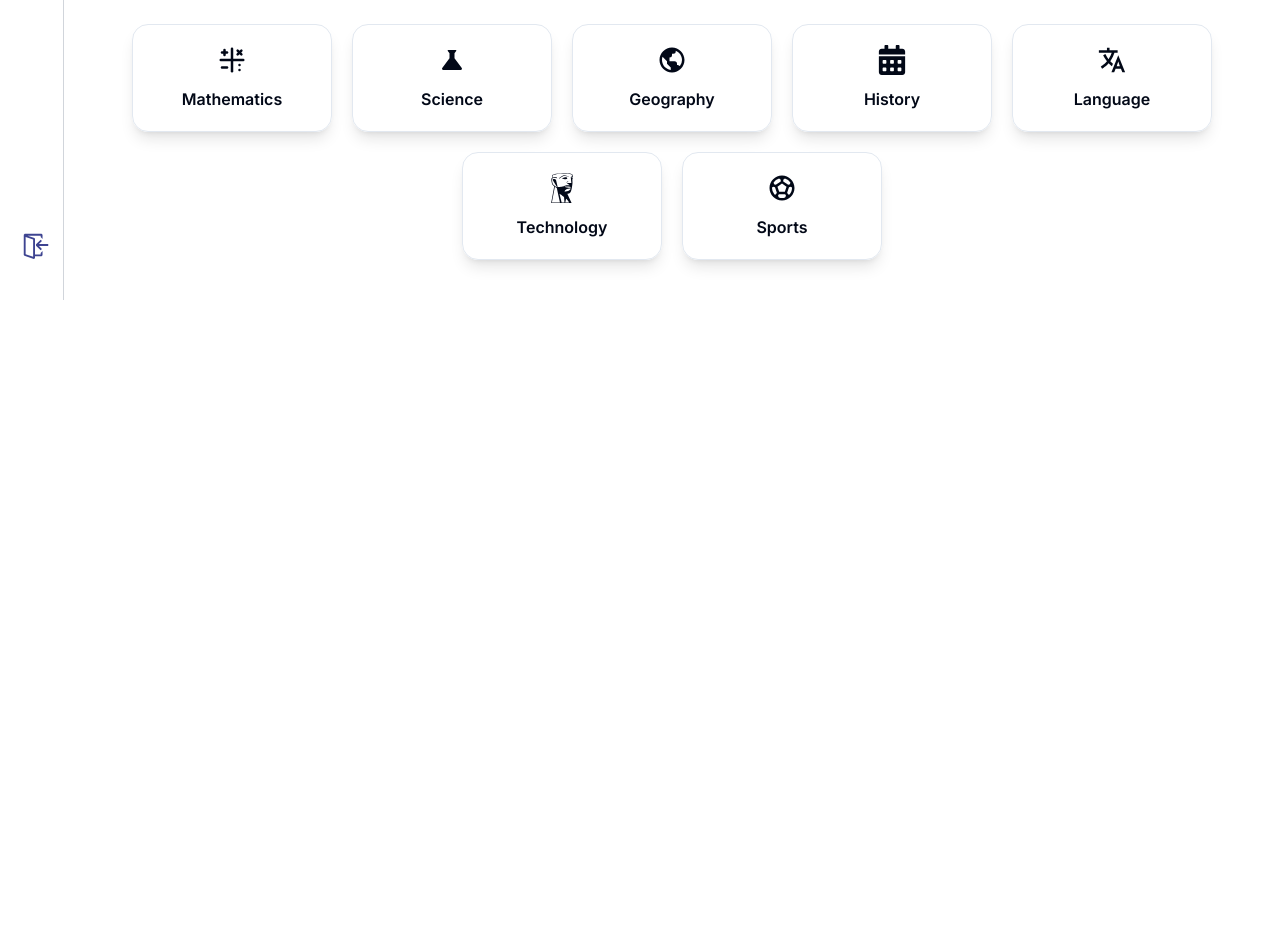
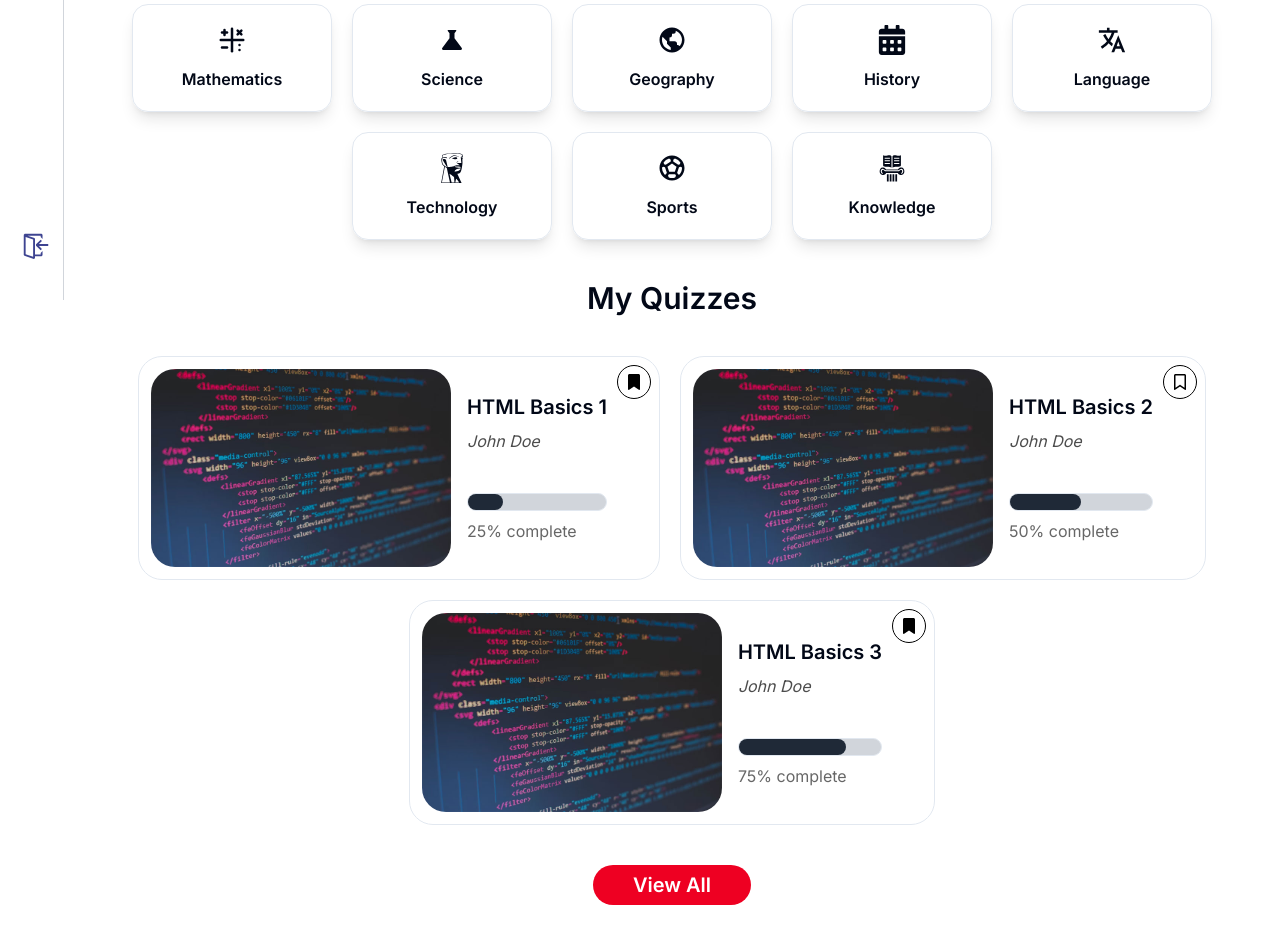
Before and after one commit to DevAdeelAhmad/quiz-app, a Next.js app: page / in a window 1280 px wide. Shown: the part 500-1425 px from the top of the page. Before the commit the page ends 800 px from the top, so only its background shows below. Built offline with nearby package versions, Linux system fonts and the light colour scheme; no server answers.

Commit message:
Working on Create Quiz + All Categories

```diff
--- a/next.config.mjs
+++ b/next.config.mjs
@@ -1,4 +1,15 @@
 /** @type {import('next').NextConfig} */
-const nextConfig = {};
+const nextConfig = {
+    images: {
+        remotePatterns: [
+            {
+                protocol: 'https',
+                hostname: 'firebasestorage.googleapis.com',
+                port: '',
+                pathname: '**',
+            },
+        ],
+    },
+};
 
 export default nextConfig;
--- a/src/app/page.tsx
+++ b/src/app/page.tsx
@@ -1,6 +1,7 @@
 "use client"
 import Sidebar from "@/components/commons/Sidebar";
 import FeaturedQuizzes from "@/components/homepage/FeaturedQuizzes";
+import MyQuizzes from "@/components/homepage/MyQuizzes";
 import QuizCategories from "@/components/homepage/QuizCategories";
 import { UserAuth } from "@/context/AuthContext";
 import { useEffect, useState } from "react";
@@ -22,6 +23,7 @@ export default function Home() {
       <div className="flex flex-col min-h-screen w-full items-center">
         <FeaturedQuizzes />
         <QuizCategories />
+        <MyQuizzes />
       </div>
     </main >
   );
--- a/src/app/results/page.tsx
+++ b/src/app/results/page.tsx
@@ -1,8 +1,14 @@
+import Sidebar from '@/components/commons/Sidebar'
 import React from 'react'
 
 const ResultsPage = () => {
     return (
-        <main className='flex items-center justify-center min-h-screen w-full'>Results Page</main>
+        <main className='flex min-h-screen w-full'>
+            <Sidebar />
+            <div className='flex items-center justify-center w-full'>
+                <h1 className='text-2xl lg:text-3xl font-semibold'>Results Page</h1>
+            </div>
+        </main>
     )
 }
 
--- a/src/app/search/page.tsx
+++ b/src/app/search/page.tsx
@@ -1,8 +1,14 @@
+import Sidebar from '@/components/commons/Sidebar'
 import React from 'react'
 
 const SearchPage = () => {
     return (
-        <main className='flex items-center justify-center min-h-screen w-full'>SearchPage</main>
+        <main className='flex min-h-screen w-full'>
+            <Sidebar />
+            <div className='flex items-center justify-center w-full'>
+                <h1 className='text-2xl lg:text-3xl font-semibold'>Search Page</h1>
+            </div>
+        </main>
     )
 }
 
--- a/src/app/stats/page.tsx
+++ b/src/app/stats/page.tsx
@@ -1,8 +1,14 @@
+import Sidebar from '@/components/commons/Sidebar'
 import React from 'react'
 
 const StatisticsPage = () => {
     return (
-        <main className='flex items-center justify-center min-h-screen w-full'>StatisticsPage</main>
+        <main className='flex min-h-screen w-full'>
+            <Sidebar />
+            <div className='flex items-center justify-center w-full'>
+                <h1 className='text-2xl lg:text-3xl font-semibold'>Stats Page</h1>
+            </div>
+        </main>
     )
 }
 
--- a/src/components/homepage/MyQuizzes.tsx
+++ b/src/components/homepage/MyQuizzes.tsx
@@ -1,12 +1,43 @@
+import Image from 'next/image'
 import React from 'react'
+import SingleMyQuiz from './SingleMyQuiz'
+import { Button } from '../ui/button'
+
+const data = [
+    {
+        creatorName: "John Doe",
+        quizName: "HTML Basics 1",
+        percentage: 25,
+        quizImageUrl: "/assets/quiz-img-temp.jpg",
+        isFavorite: true
+    },
+    {
+        creatorName: "John Doe",
+        quizName: "HTML Basics 2",
+        percentage: 50,
+        quizImageUrl: "/assets/quiz-img-temp.jpg",
+        isFavorite: false
+    },
+    {
+        creatorName: "John Doe",
+        quizName: "HTML Basics 3",
+        percentage: 75,
+        quizImageUrl: "/assets/quiz-img-temp.jpg",
+        isFavorite: true
+    }
+]
 
 const MyQuizzes = () => {
     return (
-        <section className='flex flex-col gap-10 py-10 items-center'>
+        <section className='flex flex-col gap-10 py-5 items-center'>
             <h1 className='text-3xl font-semibold'>My Quizzes</h1>
-            <div className="flex gap-5 flex-wrap items-center justify-center w-full">
-
+            <div className="flex gap-5 flex-wrap items-center justify-center w-full px-2">
+                {data.map((quiz, index) => (
+                    <SingleMyQuiz key={index} creatorName={quiz.creatorName} quizName={quiz.quizName}
+                        percentage={quiz.percentage} isFavorite={quiz.isFavorite} quizImageUrl={quiz.quizImageUrl} />
+                ))}
             </div>
+            <Button className='bg-[#ee0022] hover:bg-[#ee0022]/60 text-white font-semibold text-xl px-10 rounded-3xl'>View All</Button>
         </section>
     )
 }
--- a/src/components/homepage/QuizCategories.tsx
+++ b/src/components/homepage/QuizCategories.tsx
@@ -6,6 +6,7 @@ import { FaCalendarAlt } from "react-icons/fa";
 import { IoLanguageSharp } from "react-icons/io5";
 import { SiKingstontechnology } from "react-icons/si";
 import { MdOutlineSportsSoccer } from "react-icons/md";
+import { GiClassicalKnowledge } from "react-icons/gi";
 import Link from 'next/link';
 const QuizCategories = () => {
 
@@ -45,13 +46,18 @@ const QuizCategories = () => {
             CategoryIcon: MdOutlineSportsSoccer,
             categoryLink: "/category/sports",
         },
+        {
+            categoryName: "Knowledge",
+            CategoryIcon: GiClassicalKnowledge,
+            categoryLink: "/category/generalKnowledge",
+        },
     ]
     return (
-        <section className='flex flex-col gap-10 py-10 items-center'>
+        <section className='flex flex-col gap-10 py-5 items-center'>
             <h1 className='text-2xl lg:text-3xl font-semibold'>Quiz Categories</h1>
             <div className="flex gap-5 flex-wrap items-center justify-center w-full">
                 {data.map((category, index) => (
-                    <Link className='flex flex-col gap-3 items-center justify-center w-[150px] min-[450px]:!w-[200px] px-10 py-5 rounded-2xl border hover:bg-first hover:text-white transition-all duration-300 shadow-lg'
+                    <Link className='flex flex-col gap-3 items-center justify-center w-[150px] min-[450px]:!w-[200px] px-10 py-5 rounded-2xl border hover:bg-third hover:text-white transition-all duration-300 shadow-lg'
                         key={index} href={category.categoryLink}>
                         <category.CategoryIcon size={30} />
                         <span className='font-semibold text-base'>{category.categoryName}</span>
--- /dev/null
+++ b/src/components/homepage/SingleMyQuiz.tsx
@@ -0,0 +1,39 @@
+import Image from 'next/image';
+import { MdAccessTimeFilled, MdOutlineStarPurple500 } from "react-icons/md";
+import { Button } from '../ui/button';
+import { FaBookmark, FaRegBookmark } from "react-icons/fa6";
+import { useState } from 'react';
+interface SingleFeaturedQuizProps {
+    creatorName: string,
+    quizName: string,
+    percentage?: number,
+    quizImageUrl: string,
+    isFavorite: boolean
+}
+
+const SingleMyQuiz = ({ creatorName, quizName, percentage, quizImageUrl, isFavorite }: SingleFeaturedQuizProps) => {
+    const [isFavor, setIsFavor] = useState(isFavorite);
+    const possible = "!w-[0%] !w-[25%] !w-[50%] !w-[75%] !w-[100%]"
+    return (
+        <div className='flex flex-col sm:flex-row gap-4 rounded-3xl border hover:shadow-lg p-3 cursor-pointer relative'>
+            <Image className='rounded-3xl' src={quizImageUrl} width={300} height={300} alt='Quiz Image' />
+            <div onClick={() => setIsFavor(!isFavor)} className='border-black border bg-white p-2 rounded-full duration-300 transition-all absolute top-2 right-2 cursor-pointer'>
+                {isFavor ? <FaBookmark className=' text-black' /> : <FaRegBookmark className=' text-black' />}
+            </div>
+            <div className="flex flex-col justify-evenly gap-4 pr-10">
+                <div className="flex flex-col gap-2">
+                    <span className='font-semibold text-xl'>{quizName}</span>
+                    <span className='text-black/70 text-base italic'>{creatorName}</span>
+                </div>
+                <div className="flex flex-col gap-2 w-full">
+                    <div className={`w-full border bg-gray-300 rounded-xl flex items-center justify-start`}>
+                        <div className={`!w-[${percentage}%] p-2 bg-gray-800 rounded-xl`}></div>
+                    </div>
+                    <span className='text-black/60 text-base'>{percentage}% complete</span>
+                </div>
+            </div>
+        </div >
+    )
+}
+
+export default SingleMyQuiz
--- a/src/lib/firebase.ts
+++ b/src/lib/firebase.ts
@@ -1,5 +1,7 @@
 import { initializeApp, getApp, getApps } from "firebase/app";
 import { getAuth } from "firebase/auth";
+import { getDatabase } from "firebase/database";
+
 const firebaseConfig = {
   apiKey: "AIzaSyBIEvyizyyY46yhWg9UUJweqNM37Nv3JfI",
   authDomain: "quiz-nextjs-6cf08.firebaseapp.com",
@@ -8,7 +10,9 @@ const firebaseConfig = {
   messagingSenderId: "71412361004",
   appId: "1:71412361004:web:91c0d363126220a83b2e89",
   measurementId: "G-TY8J089JTP",
+  databaseUrl: "https://quiz-nextjs-6cf08-default-rtdb.firebaseio.com/",
 };
 
 export const app = getApps().length ? getApp() : initializeApp(firebaseConfig);
 export const auth = getAuth(app);
+export const database = getDatabase(app);
--- /dev/null
+++ b/src/lib/getCategories.ts
@@ -0,0 +1,31 @@
+import { database } from "@/lib/firebase";
+import { ref, get } from "firebase/database";
+
+interface Category {
+  id: string;
+  categoryLink: string;
+  imageUrl: string;
+  name: string;
+}
+
+const getCategories = async (): Promise<Category[]> => {
+  try {
+    const categoriesRef = ref(database, "categories");
+    const snapshot = await get(categoriesRef);
+    const categoriesData = snapshot.val();
+
+    if (categoriesData) {
+      return Object.entries(categoriesData).map(([id, value]) => ({
+        id,
+        ...(value as { [key: string]: string }),
+      })) as Category[];
+    }
+
+    return [];
+  } catch (error) {
+    console.error("Error fetching categories:", error);
+    return [];
+  }
+};
+
+export default getCategories;
```
Also changed, not shown: src/app/category/page.tsx (+45 -5 lines), src/app/create/page.tsx (+58 -3 lines).
